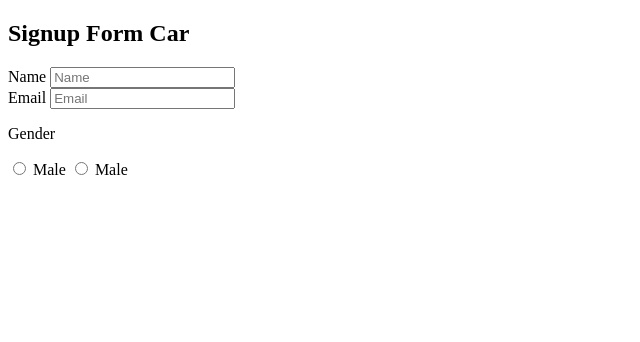
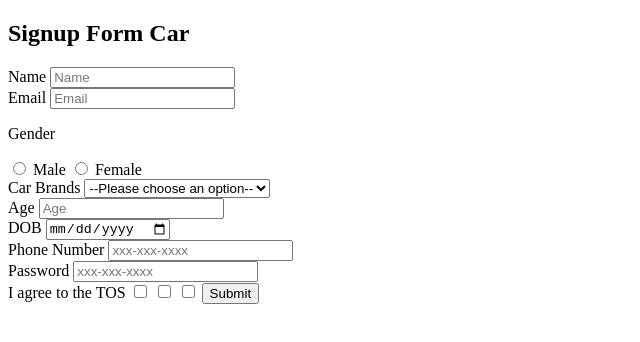
Before and after one commit to acciojob/signup-form-car-ItsCoderRam, a website: page main.html in a window 1280 px wide. Shown: the whole page, without its empty margins (0-640 px from the left). Drawn offline with Linux system fonts and the light colour scheme.

Commit message:
created a submission

```diff
--- a/main.html
+++ b/main.html
@@ -18,10 +18,34 @@
 	<label for="email">Email</label>
 	<input type="email" id="email" placeholder="Email" required />
 	<p>Gender</p>
-	<input type="radio" value="male" name="gender"/> Male
-	<input type="radio" value="female" name="gender"/> Male
+	<input type="radio" id="gender_m" value="male" name="gender"/> Male
+	<input type="radio" id="gender_f" value="female" name="gender"/> Female
 	<br/>
-
+	<label>Car Brands</label>
+	<select id="cars" type="select" required>
+		<option value="" disabled selected>--Please choose an option--</option>
+		<option value="toyota">Toyota</option>
+		<option value="hundei">Hundei</option>
+		<option value="mercities">mercities</option>
+	</select>
+	<br/>
+	<label for="age">Age</label>
+	<input  type="number" id="age" name="age" placeholder="Age" required/>
+	<br/>
+	<label>DOB</label>
+	<input type="date" id="dob" required/>
+	<br/>
+	<label for="tel">Phone Number</label>
+	<input type="tel" id="tel" placeholder="xxx-xxx-xxxx"/>
+	<br/>
+	<label for="password">Password</label>
+	<input type="password" id="password" placeholder="xxx-xxx-xxxx"  required/>
+	<br/>
+	<label for="tos">I agree to the TOS</label>
+	<input id="tos" type="checkbox" value="*" required/>
+	<input type="checkbox" value="***"/>
+	   <input type="checkbox" value="*****"/>
+	<button type="submit">Submit</button>
 </form>
 </body>
 
```
